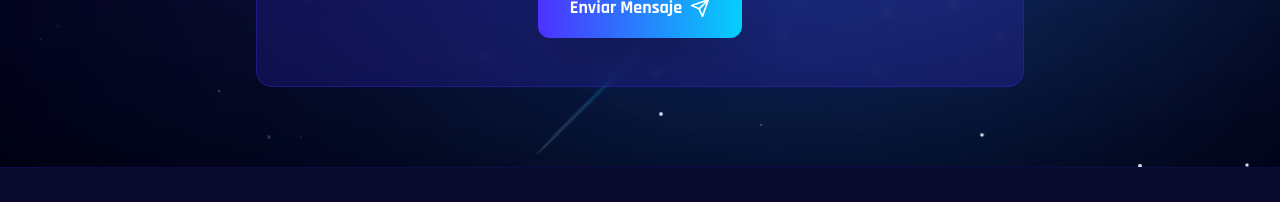
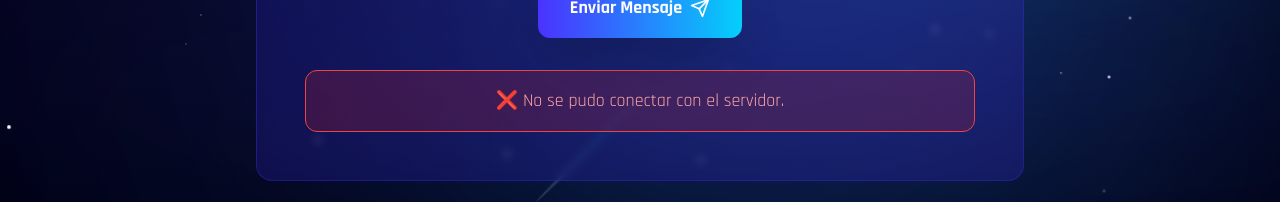
Before and after one commit to jaravenasabugo/Nexom-AI-Web, a React (Vite) app: page / in a window 1280 px wide. Both pictures are taken after typing "Sample", "name@example.com", "Sample", "https://example.com", "Sample" into the empty fields and a click on the button "Enviar Mensaje". Shown: the part 7145-7347 px from the top of the page. Built offline with nearby package versions, Linux system fonts and the light colour scheme; no server answers.

Commit message:
Mensajes arreglado

```diff
--- a/src/components/Contact.tsx
+++ b/src/components/Contact.tsx
@@ -37,11 +37,18 @@ const Contact = () => {
     message: ''
   });
 
+  const [statusMessage, setStatusMessage] = useState<{
+    type: "success" | "error" | "warning" | null,
+    text: string
+  }>({
+    type: null,
+    text: ""
+  });
+
   const handleChange = (
     e: React.ChangeEvent<HTMLInputElement | HTMLSelectElement | HTMLTextAreaElement>
   ) => {
     const { name, value } = e.target;
-    // No recortamos mientras escribe para no incomodar; sanitizamos al enviar.
     setFormData(prev => ({ ...prev, [name]: value }));
   };
 
@@ -54,31 +61,30 @@ const Contact = () => {
       email: sanitize(formData.email).toLowerCase().slice(0, 150),
       company: sanitize(formData.company).slice(0, 120),
       website: sanitize(formData.website).slice(0, 200),
-      interest: formData.interest, // select controlado
+      interest: formData.interest,
       message: sanitize(formData.message).slice(0, 1000),
     };
 
     // Validaciones
     if (!isValidName(payload.name)) {
-      alert('Por favor ingresa un nombre válido (solo letras y espacios, entre 2 y 100 caracteres).');
+      setStatusMessage({ type: "error", text: "⚠️ Ingresa un nombre válido (2 a 100 caracteres, solo letras y espacios)." });
       return;
     }
     if (!isValidEmail(payload.email)) {
-      alert('Por favor ingresa un email válido.');
+      setStatusMessage({ type: "error", text: "⚠️ El correo electrónico no es válido." });
       return;
     }
     if (payload.website && !isValidURL(payload.website)) {
-      alert('La URL de tu sitio web no parece válida (usa http(s)://).');
+      setStatusMessage({ type: "error", text: "⚠️ La URL de tu sitio web no parece válida (usa http(s)://)." });
       return;
     }
     if (!payload.message || payload.message.length < 5) {
-      alert('El mensaje es muy corto. Cuéntanos un poco más (mínimo 5 caracteres).');
+      setStatusMessage({ type: "error", text: "⚠️ El mensaje es muy corto. Cuéntanos un poco más (mínimo 5 caracteres)." });
       return;
     }
 
     try {
       const response = await fetch(
-        // Paso 2 (proteger endpoint) lo haremos luego; por ahora dejamos la misma URL:
         import.meta.env.VITE_CONTACT_ENDPOINT,
         {
           method: "POST",
@@ -88,7 +94,7 @@ const Contact = () => {
       );
 
       if (response.ok) {
-        alert("¡Gracias por tu mensaje! Te contactaremos pronto.");
+        setStatusMessage({ type: "success", text: "✅ ¡Gracias por tu mensaje! Te contactaremos pronto." });
         setFormData({
           name: '',
           email: '',
@@ -98,11 +104,11 @@ const Contact = () => {
           message: ''
         });
       } else {
-        alert("Ocurrió un error, intenta nuevamente.");
+        setStatusMessage({ type: "error", text: "❌ Ocurrió un error en el servidor. Intenta nuevamente." });
       }
     } catch (error) {
       console.error("Error al enviar:", error);
-      alert("No se pudo conectar con el servidor.");
+      setStatusMessage({ type: "error", text: "❌ No se pudo conectar con el servidor." });
     }
   };
 
@@ -113,12 +119,9 @@ const Contact = () => {
     >
       {/* Fondo espacial animado */}
       <div className="absolute inset-0 bg-gradient-to-b from-[#05051a] via-[#0a0a2e] to-[#000010] overflow-hidden">
-        {/* Nebulosas animadas */}
         <div className="absolute -top-32 -left-32 w-[32rem] h-[32rem] bg-[#4B32FF] rounded-full mix-blend-screen filter blur-[140px] opacity-60 animate-[float_14s_ease-in-out_infinite]" />
         <div className="absolute top-1/4 right-0 w-[34rem] h-[34rem] bg-[#04CFFB] rounded-full mix-blend-screen filter blur-[160px] opacity-45 animate-[float_18s_ease-in-out_infinite]" />
         <div className="absolute bottom-0 left-1/3 w-[40rem] h-[40rem] bg-[#2784FA] rounded-full mix-blend-screen filter blur-[180px] opacity-40 animate-[float_22s_ease-in-out_infinite]" />
-
-        {/* Estrellas parpadeantes */}
         {[...Array(120)].map((_, i) => (
           <div
             key={i}
@@ -132,8 +135,6 @@ const Contact = () => {
             }}
           />
         ))}
-
-        {/* Meteoritos diagonales */}
         {[...Array(3)].map((_, i) => (
           <div
             key={i}
@@ -150,8 +151,6 @@ const Contact = () => {
             }}
           />
         ))}
-
-        {/* Efecto aurora boreal */}
         <div className="absolute inset-x-0 bottom-0 h-[50vh] bg-gradient-to-t from-[#04CFFB]/10 via-[#4B32FF]/20 to-transparent blur-[120px] animate-[aurora_12s_ease-in-out_infinite]" />
       </div>
 
@@ -166,15 +165,13 @@ const Contact = () => {
           </p>
         </div>
 
-        {/* Formulario */}
         <div className="bg-gradient-to-br from-[#1E1CA1]/30 to-[#4B32FF]/20 rounded-2xl border border-[#4B32FF]/30 backdrop-blur-sm p-8 md:p-12">
           <form onSubmit={handleSubmit} className="space-y-8" noValidate>
+            {/* Nombre y Email */}
             <div className="grid grid-cols-1 md:grid-cols-2 gap-8">
-              {/* Nombre */}
               <div className="space-y-2">
                 <label className="flex items-center text-white font-rajdhani font-semibold text-lg mb-3">
-                  <User className="w-5 h-5 mr-2 text-[#04CFFB]" />
-                  Nombre
+                  <User className="w-5 h-5 mr-2 text-[#04CFFB]" /> Nombre
                 </label>
                 <input
                   type="text"
@@ -190,12 +187,9 @@ const Contact = () => {
                   placeholder="Tu nombre completo"
                 />
               </div>
-
-              {/* Email */}
               <div className="space-y-2">
                 <label className="flex items-center text-white font-rajdhani font-semibold text-lg mb-3">
-                  <Mail className="w-5 h-5 mr-2 text-[#04CFFB]" />
-                  Email
+                  <Mail className="w-5 h-5 mr-2 text-[#04CFFB]" /> Email
                 </label>
                 <input
                   type="email"
@@ -212,13 +206,11 @@ const Contact = () => {
               </div>
             </div>
 
+            {/* Empresa y Website */}
             <div className="grid grid-cols-1 md:grid-cols-2 gap-8">
-              {/* Empresa */}
               <div className="space-y-2">
                 <label className="flex items-center text-white font-rajdhani font-semibold text-lg mb-3">
-                  <Building className="w-5 h-5 mr-2 text-[#04CFFB]" />
-                  Nombre de la empresa
-                  <span className="text-gray-400 text-sm ml-2">(opcional)</span>
+                  <Building className="w-5 h-5 mr-2 text-[#04CFFB]" /> Empresa <span className="text-gray-400 text-sm ml-2">(opcional)</span>
                 </label>
                 <input
                   type="text"
@@ -231,13 +223,9 @@ const Contact = () => {
                   placeholder="Nombre de tu empresa"
                 />
               </div>
-
-              {/* Website */}
               <div className="space-y-2">
                 <label className="flex items-center text-white font-rajdhani font-semibold text-lg mb-3">
-                  <Globe className="w-5 h-5 mr-2 text-[#04CFFB]" />
-                  Página web
-                  <span className="text-gray-400 text-sm ml-2">(opcional)</span>
+                  <Globe className="w-5 h-5 mr-2 text-[#04CFFB]" /> Página web <span className="text-gray-400 text-sm ml-2">(opcional)</span>
                 </label>
                 <input
                   type="url"
@@ -255,8 +243,7 @@ const Contact = () => {
             {/* Interés */}
             <div className="space-y-2">
               <label className="flex items-center text-white font-rajdhani font-semibold text-lg mb-3">
-                <Target className="w-5 h-5 mr-2 text-[#04CFFB]" />
-                Interés Principal
+                <Target className="w-5 h-5 mr-2 text-[#04CFFB]" /> Interés Principal
               </label>
               <select
                 name="interest"
@@ -273,8 +260,7 @@ const Contact = () => {
             {/* Mensaje */}
             <div className="space-y-2">
               <label className="flex items-center text-white font-rajdhani font-semibold text-lg mb-3">
-                <MessageCircle className="w-5 h-5 mr-2 text-[#04CFFB]" />
-                Mensaje
+                <MessageCircle className="w-5 h-5 mr-2 text-[#04CFFB]" /> Mensaje
               </label>
               <textarea
                 name="message"
@@ -286,9 +272,7 @@ const Contact = () => {
                 className="w-full px-4 py-3 bg-[#000018]/50 border border-[#4B32FF]/50 rounded-xl text-white font-rajdhani placeholder-gray-400 focus:border-[#04CFFB] focus:outline-none focus:ring-2 focus:ring-[#04CFFB]/20 transition-all duration-300 resize-vertical"
                 placeholder="Cuéntanos sobre tu proyecto, qué procesos quieres automatizar y qué resultados esperas obtener..."
               />
-              <p className="text-sm text-gray-400 font-rajdhani">
-                Máx. 1000 caracteres
-              </p>
+              <p className="text-sm text-gray-400 font-rajdhani">Máx. 1000 caracteres</p>
             </div>
 
             {/* Botón */}
@@ -301,11 +285,23 @@ const Contact = () => {
                 <Send className="ml-2 w-5 h-5" />
               </button>
             </div>
+
+            {/* Mensaje de estado */}
+            {statusMessage.type && (
+              <div
+                className={`mt-6 p-4 rounded-xl font-rajdhani text-lg text-center ${
+                  statusMessage.type === "success"
+                    ? "bg-green-600/20 border border-green-500 text-green-300"
+                    : "bg-red-600/20 border border-red-500 text-red-300"
+                }`}
+              >
+                {statusMessage.text}
+              </div>
+            )}
           </form>
         </div>
       </div>
 
-      {/* Animaciones */}
       <style jsx>{`
         @keyframes float {
           0%, 100% { transform: translateY(0) translateX(0); }
```
